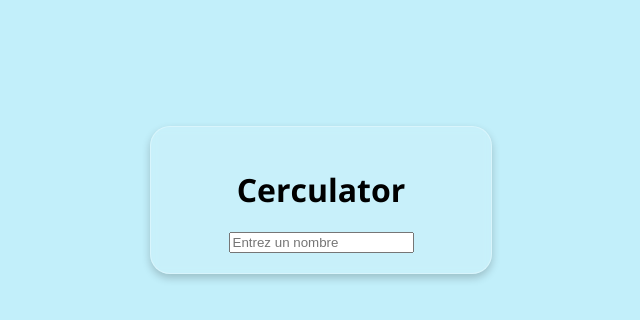
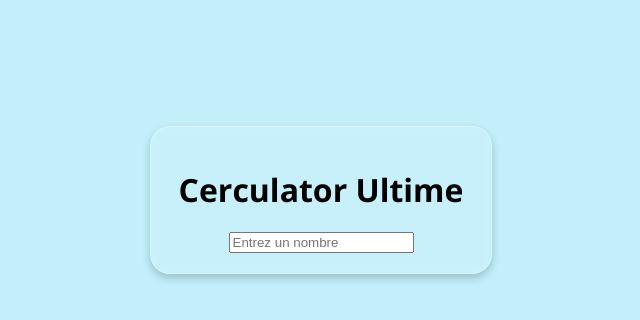
Before and after one commit to MasterAcnolo/Cerculator, a plain HTML site: page index.html in a window 1280 px wide. Shown: the whole page, without its empty margins (319-959 px from the left). Drawn offline with nearby package versions, Linux system fonts and the light colour scheme.

Commit message:
Update index.html

```diff
--- a/index.html
+++ b/index.html
@@ -10,7 +10,7 @@
 
     <div class="container">
 
-        <h1 id="Titre"> Cerculator </h1>
+        <h1 id="Titre"> Cerculator Ultime  </h1>
         <input type="number" id="input" step="any" placeholder="Entrez un nombre">
 
         <div class="outputbox">
```
